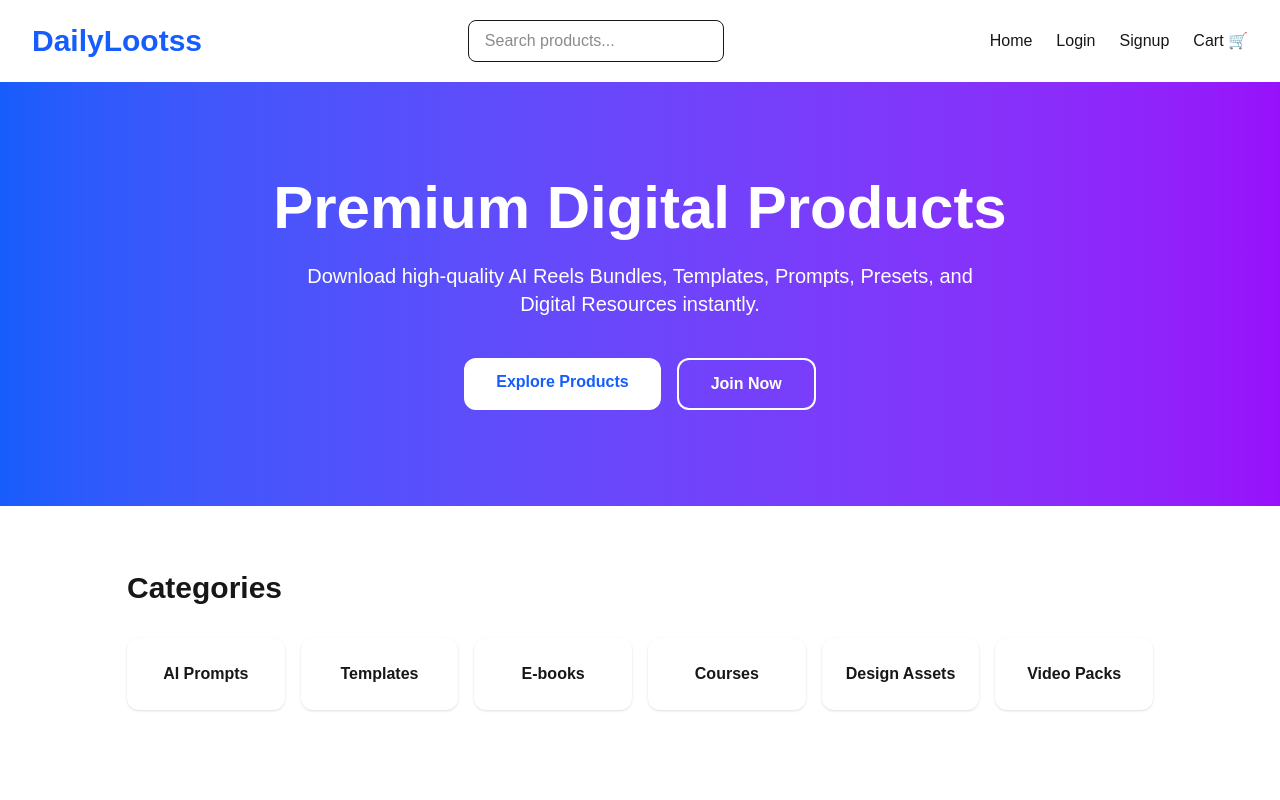
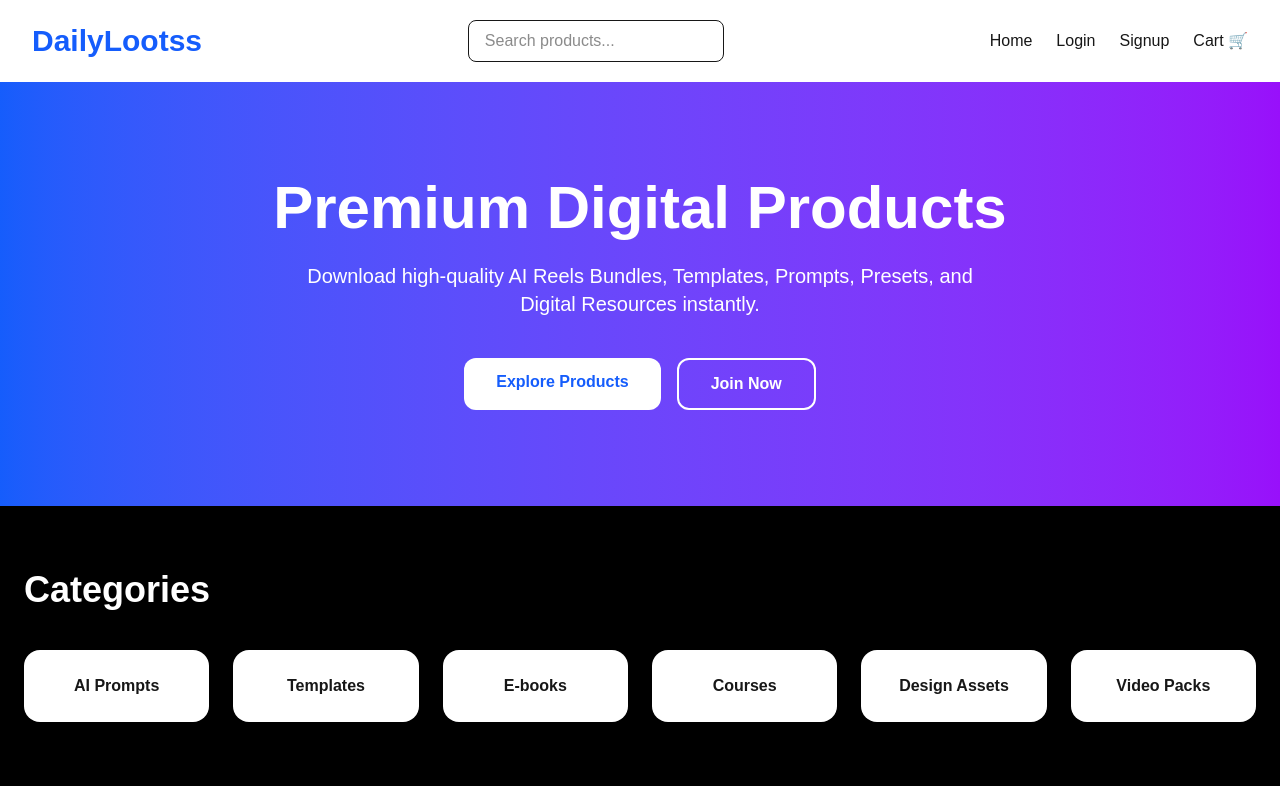
Before and after one commit to naushadpathangaming-cell/dailylootss, a Next.js app: page / in a window 1280 px wide. Shown: the top 800 px of the page. Built offline with nearby package versions, Linux system fonts and the light colour scheme.

Commit message:
Improved categories section

```diff
--- a/components/Categories.tsx
+++ b/components/Categories.tsx
@@ -1,4 +1,5 @@
-export default function Categories() {
+import Link from "next/link";
+
 const categories = [
   "AI Prompts",
   "Templates",
@@ -8,19 +9,25 @@ export default function Categories() {
   "Video Packs",
 ];
 
+export default function Categories() {
   return (
-    <section className="max-w-7xl mx-auto py-16 px-6">
-      <h2 className="text-3xl font-bold mb-8">Categories</h2>
+    <section className="bg-black py-16">
+      <div className="max-w-7xl mx-auto px-6">
+        <h2 className="text-4xl font-bold text-white mb-10">
+          Categories
+        </h2>
 
-      <div className="grid grid-cols-2 md:grid-cols-3 lg:grid-cols-6 gap-4">
+        <div className="grid grid-cols-2 md:grid-cols-3 lg:grid-cols-6 gap-6">
           {categories.map((category) => (
-          <div
+            <Link
               key={category}
-            className="bg-white shadow rounded-xl p-6 text-center hover:shadow-lg transition"
+              href="/"
+              className="bg-white rounded-2xl p-6 text-center font-semibold hover:bg-blue-600 hover:text-white transition duration-300 shadow-lg"
             >
-            <p className="font-semibold">{category}</p>
+              {category}
+            </Link>
+          ))}
         </div>
-        ))}
       </div>
     </section>
   );
```
Lines whose indentation alone changed are shown as unchanged.
